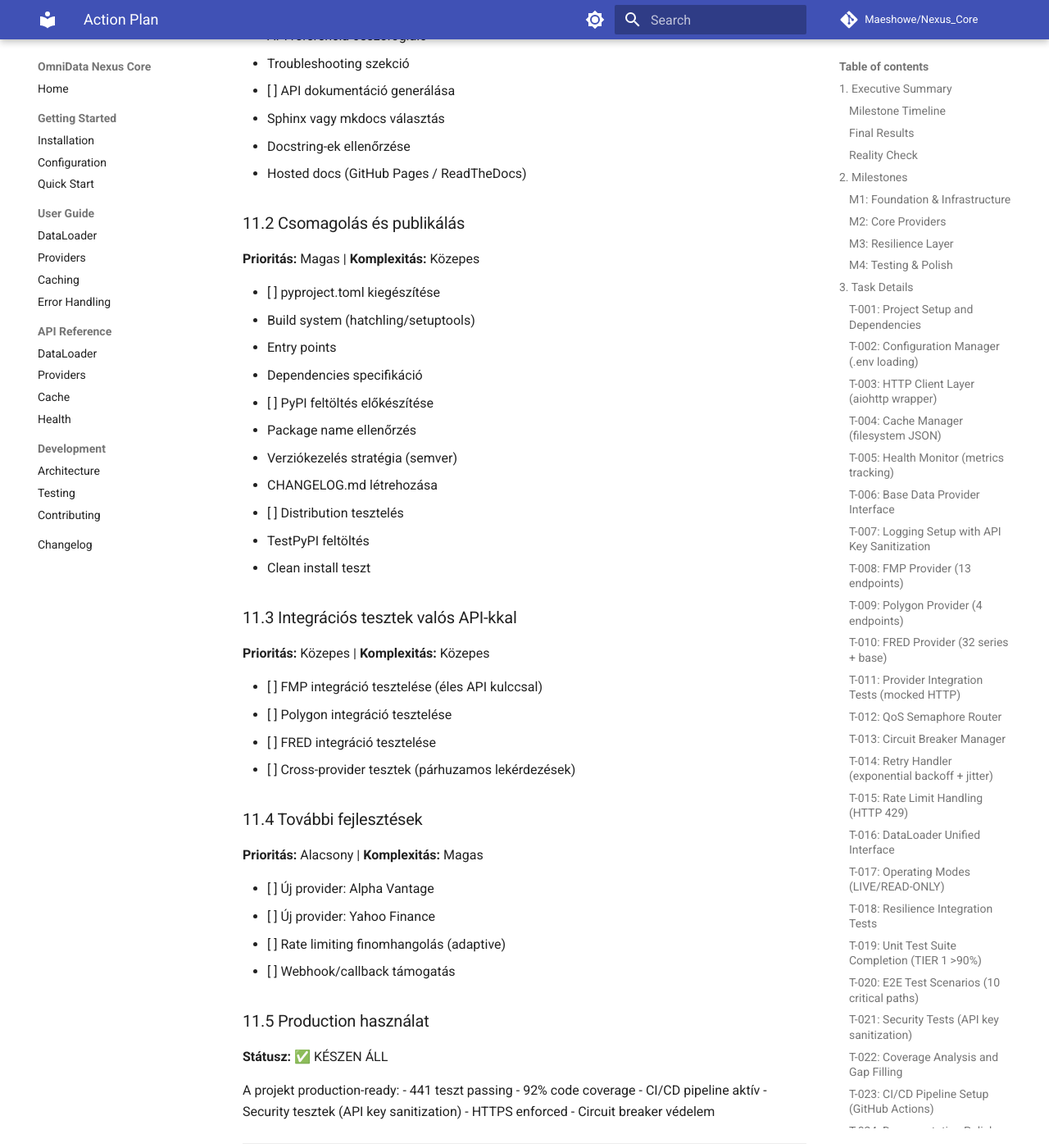
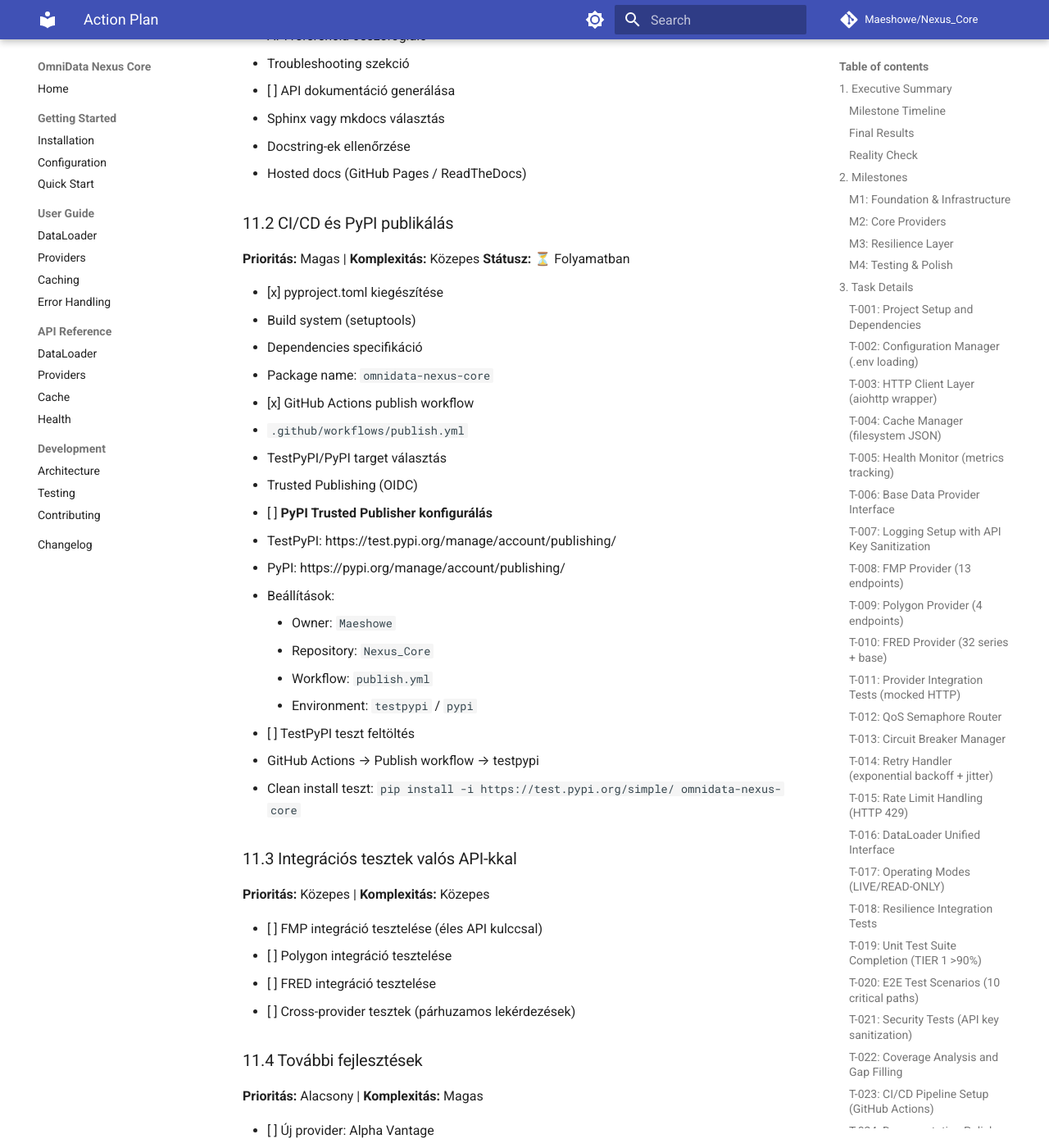
Before and after one commit to Maeshowe/Nexus_Core, an MkDocs documentation site: the page built from docs/ACTION_PLAN.md, in a window 1280 px wide and 1400 px high, scrolled down 47263 px. Shown: the whole window at 82% size. Built offline with MkDocs 1.6.1 and Material for MkDocs 9.7.7, drawn with Linux system fonts in a browser that asks for light colours; comment, search, counter and statistics services are not loaded.

Commit message:
docs: Update ACTION_PLAN with PyPI Trusted Publisher task
- Mark pyproject.toml and publish workflow as complete
- Add pending task for PyPI/TestPyPI Trusted Publisher configuration
- Include detailed setup instructions for OIDC authentication

Co-Authored-By: Claude Opus 4.5 <noreply@anthropic.com>

```diff
--- a/docs/ACTION_PLAN.md
+++ b/docs/ACTION_PLAN.md
@@ -2328,20 +2328,29 @@ A projekt alapvető funkcionalitása kész (M1-M4 ✅). A következő opcionáli
   - Docstring-ek ellenőrzése
   - Hosted docs (GitHub Pages / ReadTheDocs)
 
-### 11.2 Csomagolás és publikálás
+### 11.2 CI/CD és PyPI publikálás
 **Prioritás:** Magas | **Komplexitás:** Közepes
-
-- [ ] pyproject.toml kiegészítése
-  - Build system (hatchling/setuptools)
-  - Entry points
+**Státusz:** ⏳ Folyamatban
+
+- [x] pyproject.toml kiegészítése
+  - Build system (setuptools)
   - Dependencies specifikáció
-- [ ] PyPI feltöltés előkészítése
-  - Package name ellenőrzés
-  - Verziókezelés stratégia (semver)
-  - CHANGELOG.md létrehozása
-- [ ] Distribution tesztelés
-  - TestPyPI feltöltés
-  - Clean install teszt
+  - Package name: `omnidata-nexus-core`
+- [x] GitHub Actions publish workflow
+  - `.github/workflows/publish.yml`
+  - TestPyPI/PyPI target választás
+  - Trusted Publishing (OIDC)
+- [ ] **PyPI Trusted Publisher konfigurálás**
+  - TestPyPI: https://test.pypi.org/manage/account/publishing/
+  - PyPI: https://pypi.org/manage/account/publishing/
+  - Beállítások:
+    - Owner: `Maeshowe`
+    - Repository: `Nexus_Core`
+    - Workflow: `publish.yml`
+    - Environment: `testpypi` / `pypi`
+- [ ] TestPyPI teszt feltöltés
+  - GitHub Actions → Publish workflow → testpypi
+  - Clean install teszt: `pip install -i https://test.pypi.org/simple/ omnidata-nexus-core`
 
 ### 11.3 Integrációs tesztek valós API-kkal
 **Prioritás:** Közepes | **Komplexitás:** Közepes
```
